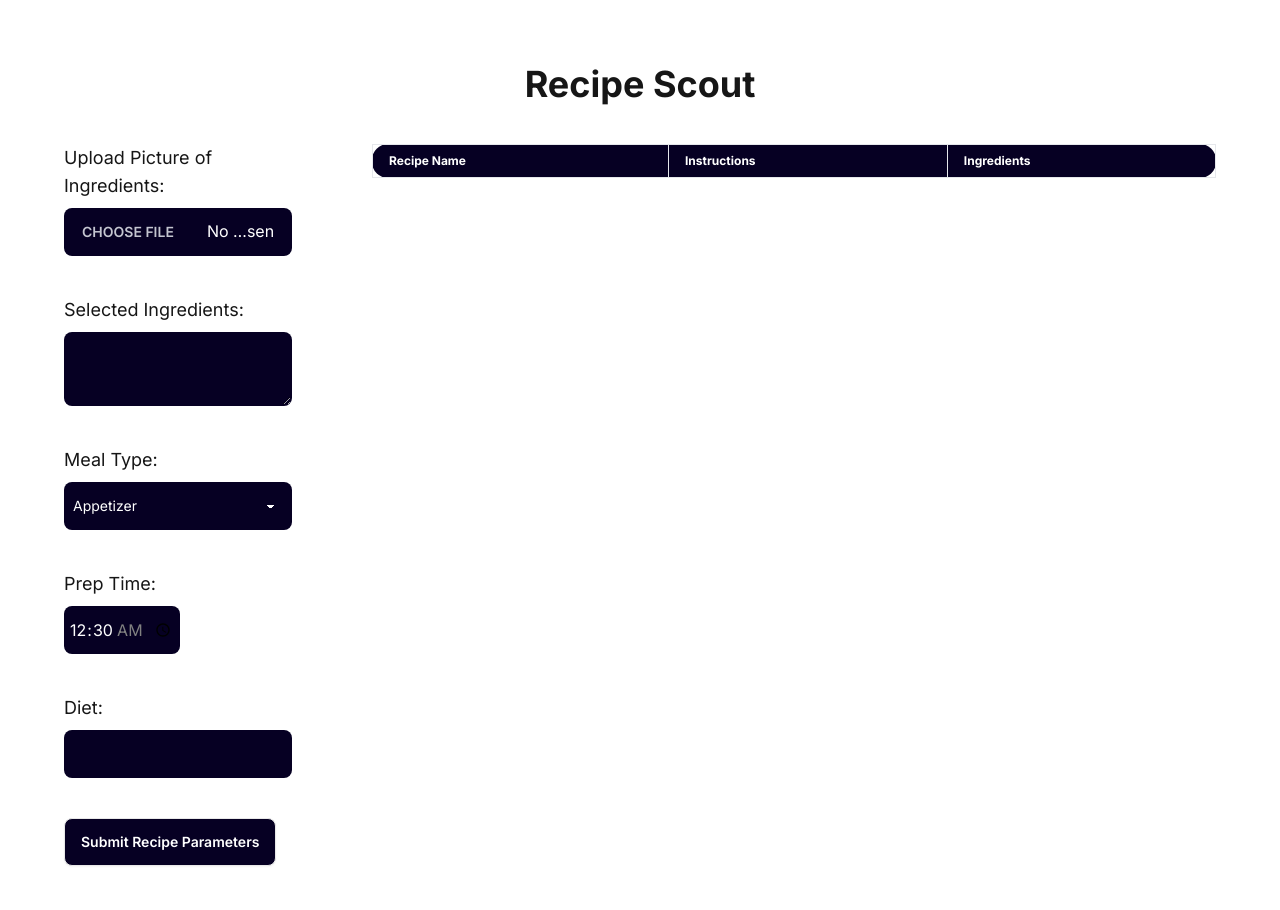
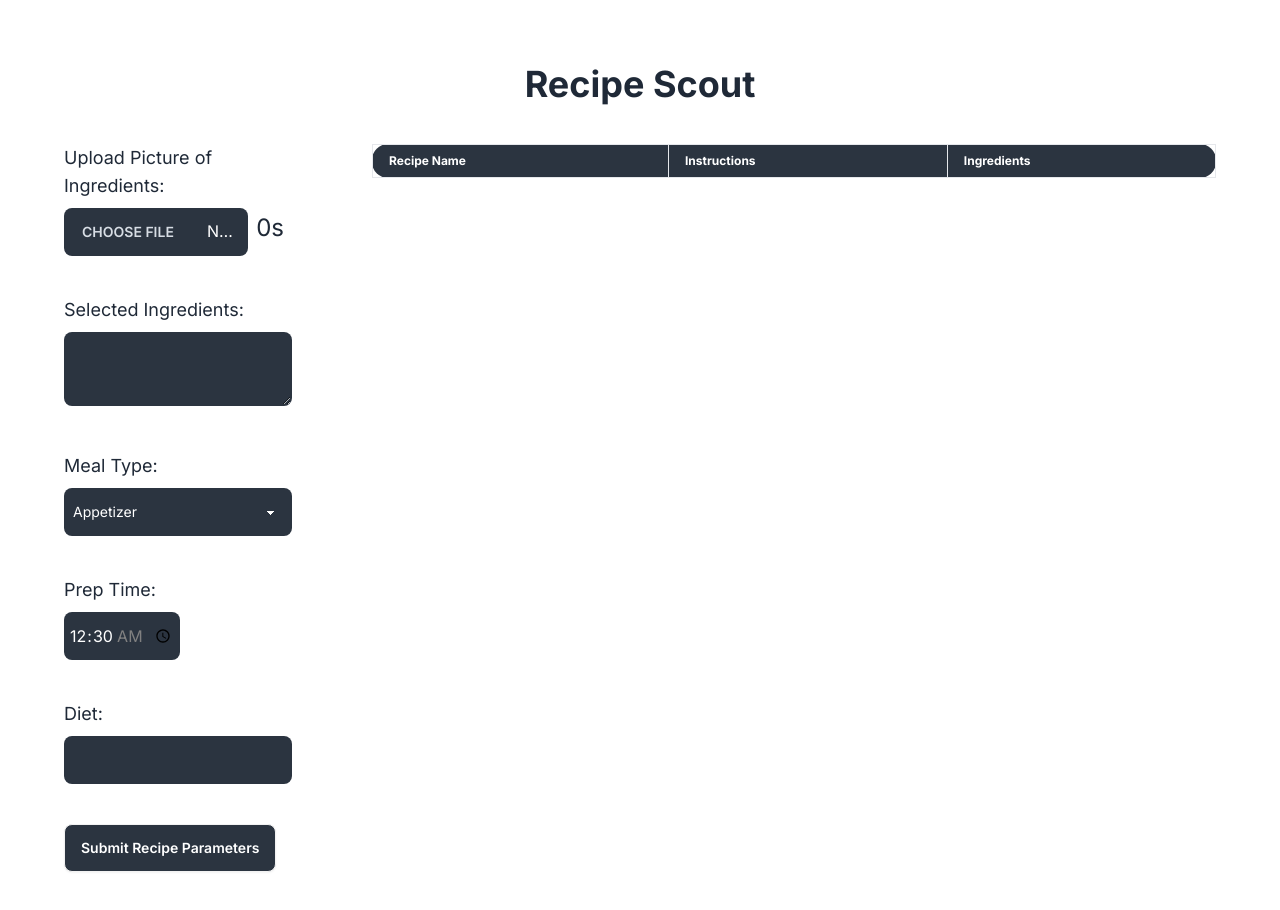
Before and after one commit to AlexanderGardiner/recipescout, a Next.js app: page / in a window 1280 px wide. Shown: the top 910 px of the page. Built offline with nearby package versions, Linux system fonts and the light colour scheme; what onnxruntime-web would draw is missing.

Commit message:
Organized files and theming

```diff
--- a/app/components/GetRecipe.tsx
+++ b/app/components/GetIngredients.tsx
@@ -4,12 +4,18 @@ import * as ort from "onnxruntime-web";
 import { Recipe, getRecipesFromIngredients } from "../actions";
 // set wasm path override
 ort.env.wasm.wasmPaths = "https://cdn.jsdelivr.net/npm/onnxruntime-web/dist/";
+interface GetIngredientsProps {
+  ingredients: string[];
+  setIngredients: React.Dispatch<React.SetStateAction<string[]>>;
+}
 
-const GetRecipe = () => {
-  let canvas = useRef<HTMLCanvasElement>(null);
+const GetIngredients: React.FC<GetIngredientsProps> = ({
+  ingredients,
+  setIngredients,
+}) => {
+  const [modelRunningTime, setModelRunningTime] = useState<number>(0);
   let imageSize = 640;
-  const [recipes, setRecipes] = useState<Recipe[]>([]);
-  const [ingredients, setIngredients] = useState<string[]>([]);
+
   function handleFileInputChange(event: React.ChangeEvent<HTMLInputElement>) {
     if (event.target.files) {
       getItemsInImage(event.target.files[0]);
@@ -38,15 +44,6 @@ const GetRecipe = () => {
     }
     console.log(ingredientsIdentified);
     setIngredients([...ingredients, ...ingredientsIdentified]);
-    let recipes = await getRecipesFromIngredients(
-      JSON.stringify({ ingredients: ingredientsIdentified })
-    );
-    if (!recipes) {
-      return;
-    }
-
-    setRecipes(JSON.parse(recipes));
-    // visualizeOutput(file, formattedOutput);
   }
 
   async function processInput(
@@ -104,13 +101,18 @@ const GetRecipe = () => {
     if (!input) {
       return;
     }
+    const start = performance.now();
+    let model = await ort.InferenceSession.create("./YOLOv8m-worldv2.onnx");
 
-    let model = await ort.InferenceSession.create("./YOLOv8m-worldv2.onnx");
     let inputTensor = new ort.Tensor(
       Float32Array.from(input),
       [1, 3, 640, 640]
     );
+
     const outputs = await model.run({ images: inputTensor });
+    const end = performance.now();
+
+    setModelRunningTime((end - start) / 1000);
     return outputs["output0"].data;
   }
 
@@ -304,9 +306,9 @@ const GetRecipe = () => {
   ];
 
   return (
-    <div className="w-full grid grid-cols-4 gap-20">
-      <div className="col-span-1 flex justify-start items-start flex-col">
+    <div>
       <h1 className="text-lg mt-10">Upload Picture of Ingredients:</h1>
+      <div className="flex flex-row items-center">
         <input
           type="file"
           accept="image/*"
@@ -314,69 +316,16 @@ const GetRecipe = () => {
           className="file-input bg-neutral text-white w-full max-w-xs mt-2"
           onChange={handleFileInputChange}
         />
+        <h3 className="m-2 text-2xl">{modelRunningTime + "s"}</h3>
+      </div>
       <h1 className="text-lg mt-10">Selected Ingredients:</h1>
       <textarea
         className="textarea bg-neutral text-white max-w-xs w-full mt-2 p-2"
         value={ingredients.toString()}
         onChange={(event) => setIngredients(event.target.value.split(", "))}
       ></textarea>
-        <h1 className="text-lg mt-10">Meal Type:</h1>
-        <select className="bg-neutral text-white select max-w-xs w-full mt-2 p-2">
-          <option value="volvo">Appetizer</option>
-          <option value="volvo">Main</option>
-          <option value="volvo">Side</option>
-          <option value="volvo">Salad</option>
-          <option value="volvo">Snack</option>
-          <option value="volvo">Dessert</option>
-        </select>
-        <h1 className="text-lg mt-10">Prep Time:</h1>
-        <input
-          className="bg-neutral text-white input w-m mt-2 p-1"
-          type="time"
-          min="00:00"
-          max="05:00"
-          defaultValue="00:30"
-        ></input>
-        <h1 className="text-lg mt-10">Diet:</h1>
-        <input
-          className="bg-neutral text-white input max-w-xs w-full mt-2 p-1"
-          type="text"
-        ></input>
-        <button className="bg-neutral text-white btn mt-10">
-          Submit Recipe Parameters
-        </button>
-      </div>
-      <div className="col-span-3 flex justify-start items-end flex-col w-full">
-        <table className="table bg-neutral text-white w-full min-w-full border-collapse border border-gray-200 mt-10">
-          <thead>
-            <tr>
-              <th className="border border-gray-200 px-4 py-2 text-white">
-                Recipe Name
-              </th>
-              <th className="border border-gray-200 px-4 py-2 text-white">
-                Instructions
-              </th>
-              <th className="border border-gray-200 px-4 py-2 text-white">
-                Ingredients
-              </th>
-            </tr>
-          </thead>
-          <tbody>
-            {recipes.map((item) => (
-              <tr key={item.recipeName}>
-                <td className="border border-gray-200 px-4 py-2">
-                  {item.recipeName}
-                </td>
-                <td className="border border-gray-200 px-4 py-2 whitespace-pre-line">
-                  {item.instructions}
-                </td>
-              </tr>
-            ))}
-          </tbody>
-        </table>
-      </div>
     </div>
   );
 };
 
-export default GetRecipe;
+export default GetIngredients;
--- /dev/null
+++ b/app/components/RecipesTable.tsx
@@ -0,0 +1,41 @@
+"use client";
+import { useState } from "react";
+import { getRecipesFromIngredients, Recipe } from "../actions";
+interface RecipesTableProps {
+  recipes: Recipe[];
+}
+const RecipesTable: React.FC<RecipesTableProps> = ({ recipes }) => {
+  return (
+    <div className="col-span-3 flex justify-start items-end flex-col w-full">
+      <table className="table bg-neutral text-white w-full min-w-full border-collapse border border-gray-200 mt-10">
+        <thead>
+          <tr>
+            <th className="border border-gray-200 px-4 py-2 text-white">
+              Recipe Name
+            </th>
+            <th className="border border-gray-200 px-4 py-2 text-white">
+              Instructions
+            </th>
+            <th className="border border-gray-200 px-4 py-2 text-white">
+              Ingredients
+            </th>
+          </tr>
+        </thead>
+        <tbody>
+          {recipes.map((item) => (
+            <tr key={item.recipeName}>
+              <td className="border border-gray-200 px-4 py-2">
+                {item.recipeName}
+              </td>
+              <td className="border border-gray-200 px-4 py-2 whitespace-pre-line">
+                {item.instructions}
+              </td>
+            </tr>
+          ))}
+        </tbody>
+      </table>
+    </div>
+  );
+};
+
+export default RecipesTable;
--- a/app/page.tsx
+++ b/app/page.tsx
@@ -1,11 +1,62 @@
-import Image from "next/image";
-import GetRecipe from "./components/GetRecipe";
+"use client";
+import { useState } from "react";
+import GetIngredients from "./components/GetIngredients";
+import RecipesTable from "./components/RecipesTable";
+import { getRecipesFromIngredients, Recipe } from "./actions";
 
 export default function Home() {
+  const [ingredients, setIngredients] = useState<string[]>([]);
+  const [recipes, setRecipes] = useState<Recipe[]>([]);
+  async function getRecipes() {
+    let recipes = await getRecipesFromIngredients(
+      JSON.stringify({ ingredients: ingredients })
+    );
+    if (!recipes) {
+      return;
+    }
+    setRecipes(JSON.parse(recipes));
+  }
   return (
     <main className="flex min-h-screen flex-col items-center justify-start p-16">
       <h1 className="text-4xl font-bold">Recipe Scout</h1>
-      <GetRecipe />
+
+      <div className="w-full grid grid-cols-4 gap-20">
+        <div className="col-span-1 flex justify-start items-start flex-col">
+          <GetIngredients
+            ingredients={ingredients}
+            setIngredients={setIngredients}
+          />
+          <h1 className="text-lg mt-10">Meal Type:</h1>
+          <select className="bg-neutral text-white select max-w-xs w-full mt-2 p-2">
+            <option value="volvo">Appetizer</option>
+            <option value="volvo">Main</option>
+            <option value="volvo">Side</option>
+            <option value="volvo">Salad</option>
+            <option value="volvo">Snack</option>
+            <option value="volvo">Dessert</option>
+          </select>
+          <h1 className="text-lg mt-10">Prep Time:</h1>
+          <input
+            className="bg-neutral text-white input w-m mt-2 p-1"
+            type="time"
+            min="00:00"
+            max="05:00"
+            defaultValue="00:30"
+          ></input>
+          <h1 className="text-lg mt-10">Diet:</h1>
+          <input
+            className="bg-neutral text-white input max-w-xs w-full mt-2 p-1"
+            type="text"
+          ></input>
+          <button
+            className="bg-neutral text-white btn mt-10"
+            onClick={getRecipes}
+          >
+            Submit Recipe Parameters
+          </button>
+        </div>
+        <RecipesTable recipes={recipes} />
+      </div>
     </main>
   );
 }
--- a/tailwind.config.ts
+++ b/tailwind.config.ts
@@ -17,7 +17,8 @@ const config: Config = {
   },
   plugins: [require("daisyui")],
   daisyui: {
-    themes: ["bumblebee"],
+    themes: ["light", "night"],
+    darkTheme: "night",
   },
 };
 export default config;
```
Lines whose indentation alone changed are shown as unchanged.
